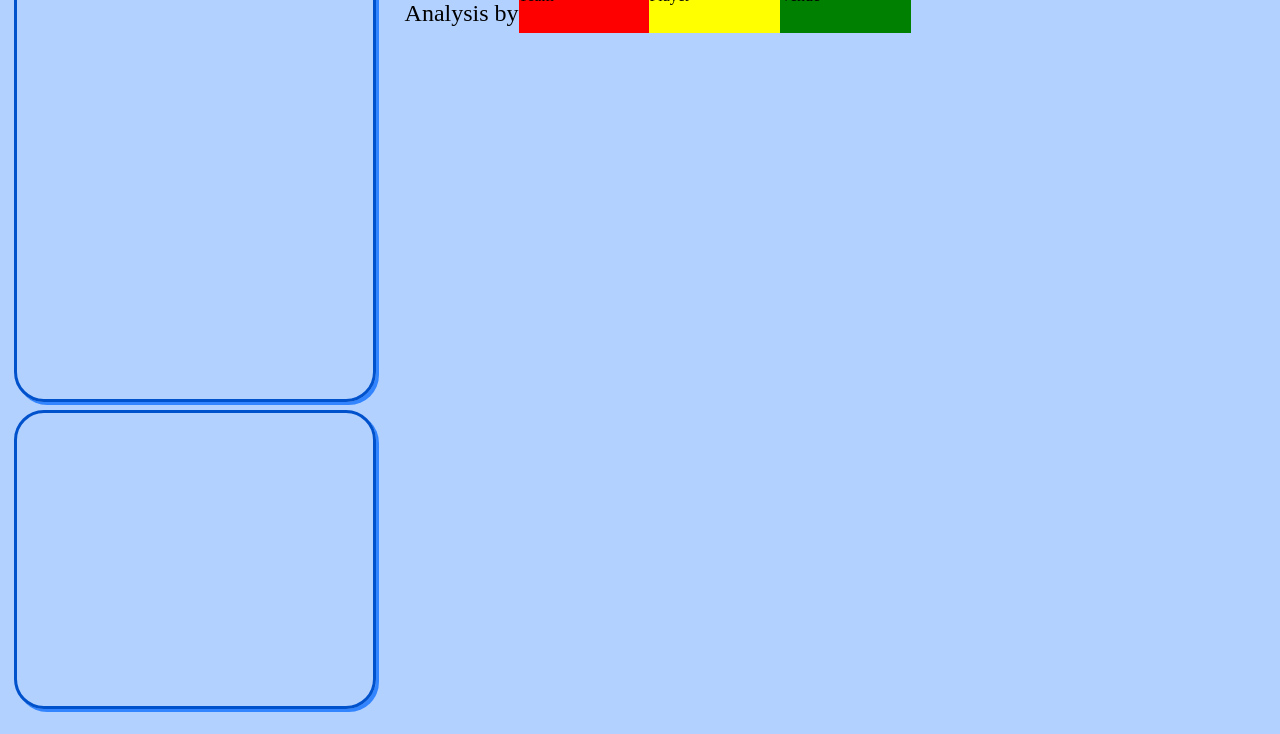
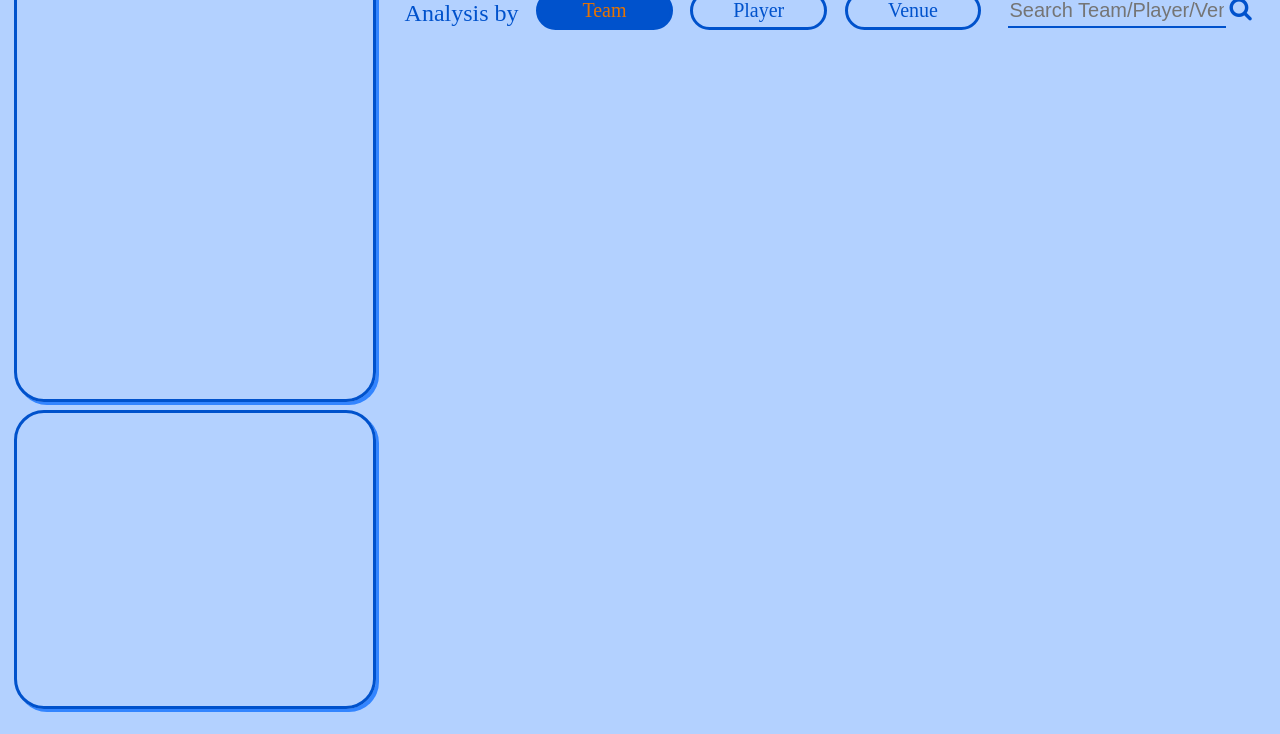
Before and after one commit to Ravali5/IPL_Analysis, a plain HTML site: page templates/index.html in a window 1280 px wide. Shown: the part 66-800 px from the top of the page. Drawn offline with nearby package versions, Linux system fonts and the light colour scheme; no server answers.

Commit message:
adding more changes to base page

```diff
--- a/templates/index.html
+++ b/templates/index.html
@@ -3,6 +3,7 @@
 	<title>IPL Analysis</title>
 	<script src='https://d3js.org/d3.v4.min.js'></script>
 	<script src="https://ajax.googleapis.com/ajax/libs/jquery/3.3.1/jquery.min.js"></script>
+	<link rel="stylesheet" href="https://cdnjs.cloudflare.com/ajax/libs/font-awesome/4.7.0/css/font-awesome.min.css">
 	<style type="text/css">
 		.line {
 		  fill: none;
@@ -18,15 +19,17 @@
 			<div id="right-bottom"></div>
 		</div>
 		<div id="left" >
-			<div id="heading" >
-				<span style="margin-left: 5%;float: left;font-size: 2em">IPL &nbspANALYSIS</span>
-				<span style="float: right; margin-right: 5%;margin-top: 2%;font-size: 1em">By Dilip & Ravali</span>
+			<div id="heading">
+				<span id="ipl-label" >IPL &nbspANALYSIS</span>
+				<span id="author-label" >By Dilip & Ravali</span>
 			</div>
-			<div id="menubar" style="width: 100%;float: left;height: 6%;background-color: transparent;">
-				<span style="margin-left: 2%;margin-top: 1.5%;float: left;font-size: 1.5em">Analysis by  </span>
-				<div style="width: 15%;height: 100%;background-color: red;float: left"> Team </div>
-				<div style="width: 15%;height: 100%;background-color: yellow;float: left"> Player </div>
-				<div style="width: 15%;height: 100%;background-color: green;float: left"> Venue </div>
+			<div id="menubar" >
+				<span id="menubar-label" >Analysis by  </span>
+				<div id="team-btn" class="menubar-btn"><div class="menubar-btn-adjust" ></div><span id="menubar-team-btn-span">Team</span></div>
+				<div id="player-btn" class="menubar-btn"><div class="menubar-btn-adjust" ></div><span id="menubar-player-btn-span">Player</span></div>
+				<div id="venue-btn" class="menubar-btn"><div class="menubar-btn-adjust" ></div><span id="menubar-venue-btn-span">Venue</span></div>
+				<input id="menubar-search-txt" type="text" placeholder="Search Team/Player/Venue" />
+				<span id="menubar-search-btn"><i class="fa fa-search"></i></span>
 			</div>
 		</div>
 	</div>
@@ -39,8 +42,97 @@
 	      console.log(data);
     });
 
+    var analysisby = "team-btn";
+    const headingColor = '#0052cc';
+    const textInHeadingColor = '#e67300';
+    const bodyBackgroundColor = "#b3d1ff";
+    const boxShadowColor = '#3385ff';
+    const btnMouseoverBGColor = "#4d94ff";
+
+    function changeAnalysisByButtonColor(btn){
+    	analysisby = btn;
+    	d3.selectAll(".menubar-btn")
+    		.style("background-color","transparent")
+    		.style("color",headingColor);
+    	//console.log(btn);
+    	d3.select("#"+btn).style("background-color",headingColor).style("color",textInHeadingColor);
+    };
+
+    d3.select("#menubar-search-btn")
+    	.style("font-size","1.5em")
+    	.style("color",headingColor);
+
+    d3.select("#menubar-search-txt")
+    	.style("width","25%")
+    	.style("height","70%")
+    	.style("margin-left","3%")
+    	.style("margin-top","1%")
+    	.style("background-color","transparent")
+    	.style("border-style","none none solid none")
+    	.style("border-color",headingColor)
+    	.style("color",headingColor)
+    	.style("font-size","1.25em")
+    	.on("focus",function(){
+    		d3.select(this).style("outline","none")
+    	});
+
+	d3.selectAll(".menubar-btn-adjust")
+		.style("width","100%")
+		.style("height","15%")
+		.style("background-color","transparent");
+
+	d3.selectAll(".menubar-btn")
+		.style("width","15%")
+		.style("height","70%")
+		.style("margin-top","0.5%")
+		.style("margin-left","2%")
+		.style("border-style","solid")
+		.style("border-color",headingColor)
+		.style("border-radius","25px")
+		.style("float","left")
+		.style("text-align","center")
+		.style("color",headingColor)
+		.style("font-size","1.25em")
+		.on("mouseover",function(){
+			d3.select(this).style("background-color",btnMouseoverBGColor);
+		})
+		.on("mouseout",function(){
+			d3.select(this).style("background-color","transparent");
+			d3.select('#'+analysisby).style("background-color",headingColor)
+		})
+		.on("click",function(){
+			changeAnalysisByButtonColor(d3.select(this).attr('id'));
+		});
+
+    changeAnalysisByButtonColor(analysisby);
+
+	d3.select("#menubar-label")
+		.style("margin-left","2%")
+		.style("margin-top","1.5%")
+		.style("float","left")
+		.style("font-size","1.5em")
+		.style("color",headingColor);
+
+    d3.select("#menubar")
+    	.style("width","100%")
+    	.style("height","6%")
+    	.style("float","left")
+    	.style("background-color","transparent");
+
+    d3.select("#ipl-label")
+    	.style("margin-left","5%")
+    	.style("float","left")
+    	.style("font-size","2em");
+
+    d3.select("#author-label")
+    	.style("float","right")
+    	.style("margin-right","5%")
+    	.style("margin-top","2%")
+    	.style("font-size","1em");
+
 	d3.select("body")
-		.style("background-color","#b3d1ff")
+		//.style("background-image","linear-gradient(to bottom right,#e066ff,#b3d1ff)");
+		.style("background-color",bodyBackgroundColor);
 
 	d3.select("#main")
 		.style("z-index","1")
@@ -70,8 +162,8 @@
 		.style("margin-bottom","2%")
 		.style("border-style","solid")
 		.style("border-radius","30px")
-		.style("border-color","#0052cc")
-		.style("box-shadow","3px 3px #3385ff");
+		.style("border-color",headingColor)
+		.style("box-shadow","3px 3px "+boxShadowColor);
 
 	d3.select("#right-bottom")
 		.style("width","97%")
@@ -79,15 +171,17 @@
 		.style("margin-bottom","2%")
 		.style("border-style","solid")
 		.style("border-radius","30px")
-		.style("border-color","#0052cc")
-		.style("box-shadow","3px 3px #3385ff");
+		.style("border-color",headingColor)
+		.style("box-shadow","3px 3px "+boxShadowColor);
 
 	d3.select("#heading")
 		.style("width","100%")
 		.style("height","5%")
 		.style("float","left")
-		.style("background-color","#0052cc")
-		.style("color","#e67300");
+		.style("background-color",headingColor)
+		//.style("background-image","linear-gradient(to right,#0052cc,#ff00ff)");
+		.style("color",textInHeadingColor);
+		//.style("background-image","linear-gradient(to right,#0052cc,transparent)");
 
 	d3.select("#references")
 		.style("width","99%")
```
